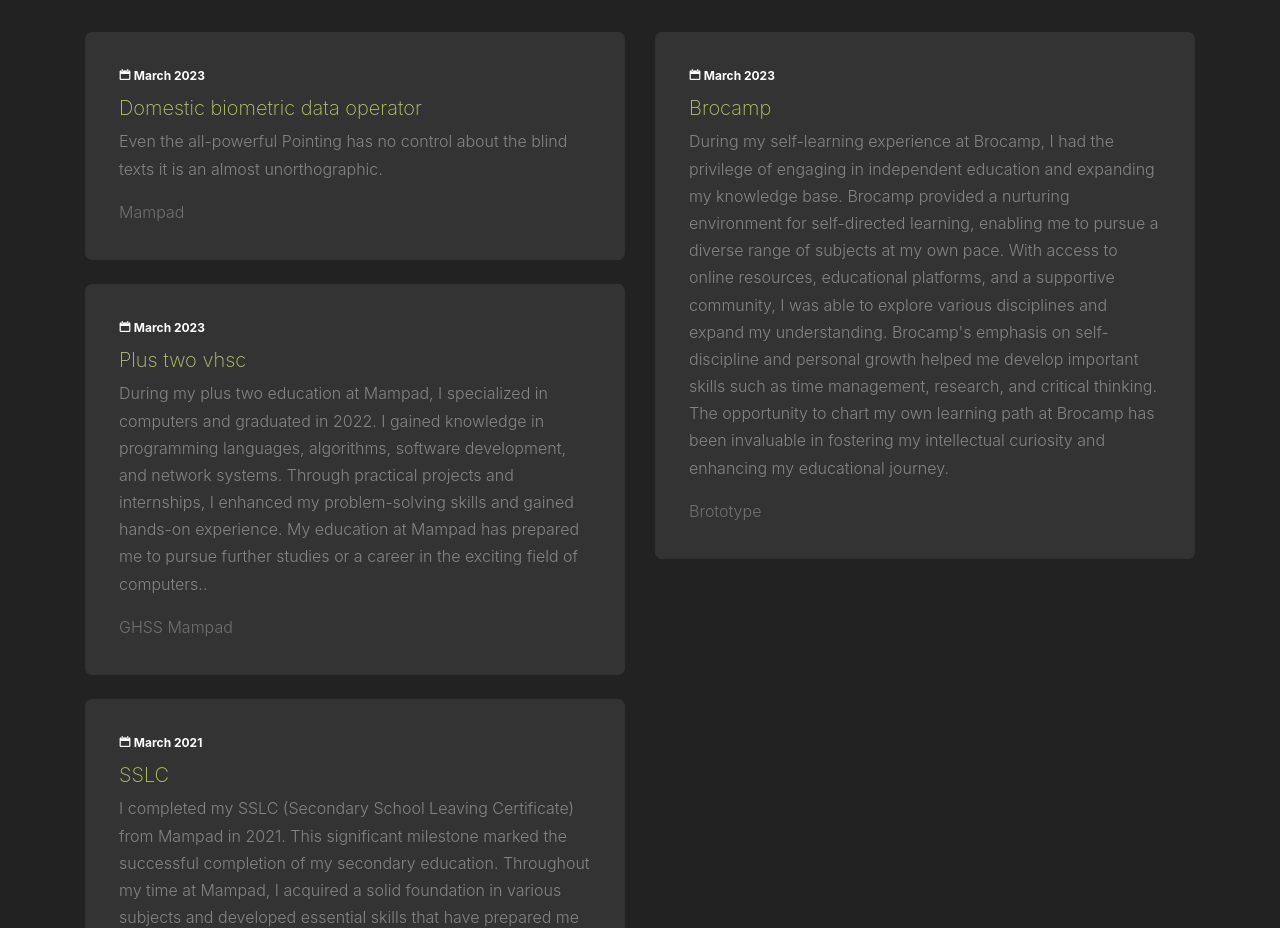
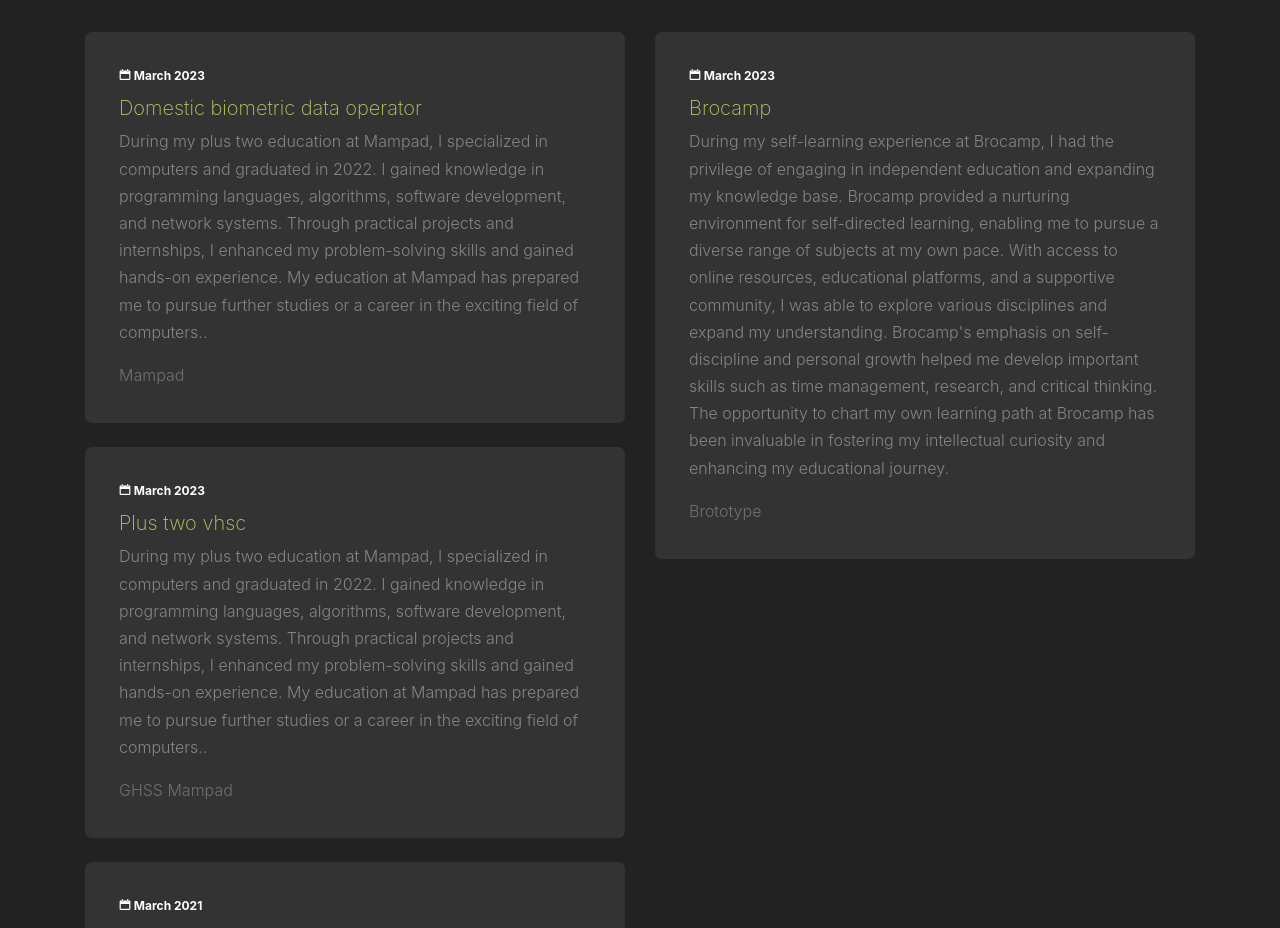
Before and after one commit to amjedmnu1/rezume-master, a plain HTML site: page index.html in a window 1280 px wide. Shown: the part 1060-1988 px from the top of the page. Drawn offline with nearby package versions, Linux system fonts and the light colour scheme; files whose address does not match are found by name.

Commit message:
Update index.html

```diff
--- a/index.html
+++ b/index.html
@@ -71,7 +71,7 @@
 					<div class="resume-item mb-4">
 						<span class="date"><span class="icon-calendar"></span> March 2023</span>
 						<h3>Domestic biometric data operator</h3>
-						<p>Even the all-powerful Pointing has no control about the blind texts it is an almost unorthographic.</p>
+						<p>During my plus two education at Mampad, I specialized in computers and graduated in 2022. I gained knowledge in programming languages, algorithms, software development, and network systems. Through practical projects and internships, I enhanced my problem-solving skills and gained hands-on experience. My education at Mampad has prepared me to pursue further studies or a career in the exciting field of computers..</p>
 						<span class="school">Mampad</span>
 					</div>
 
```
